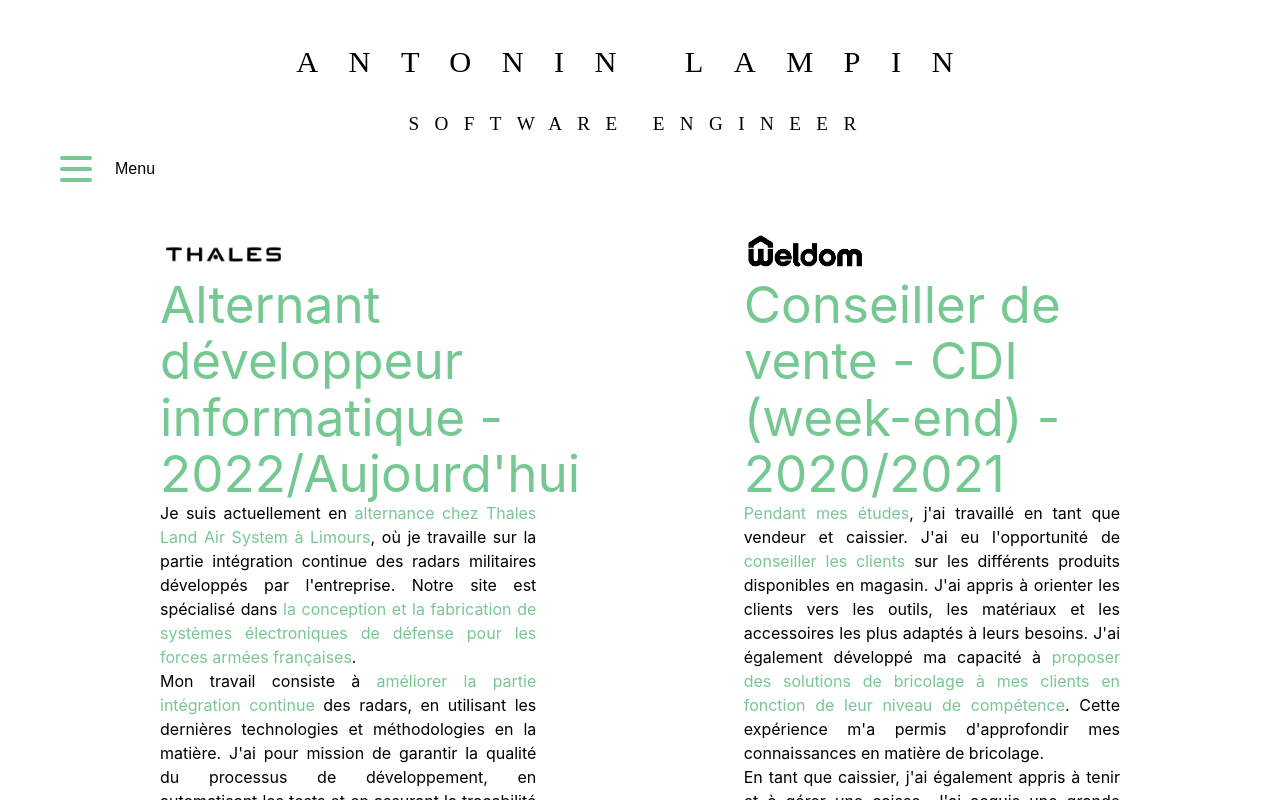
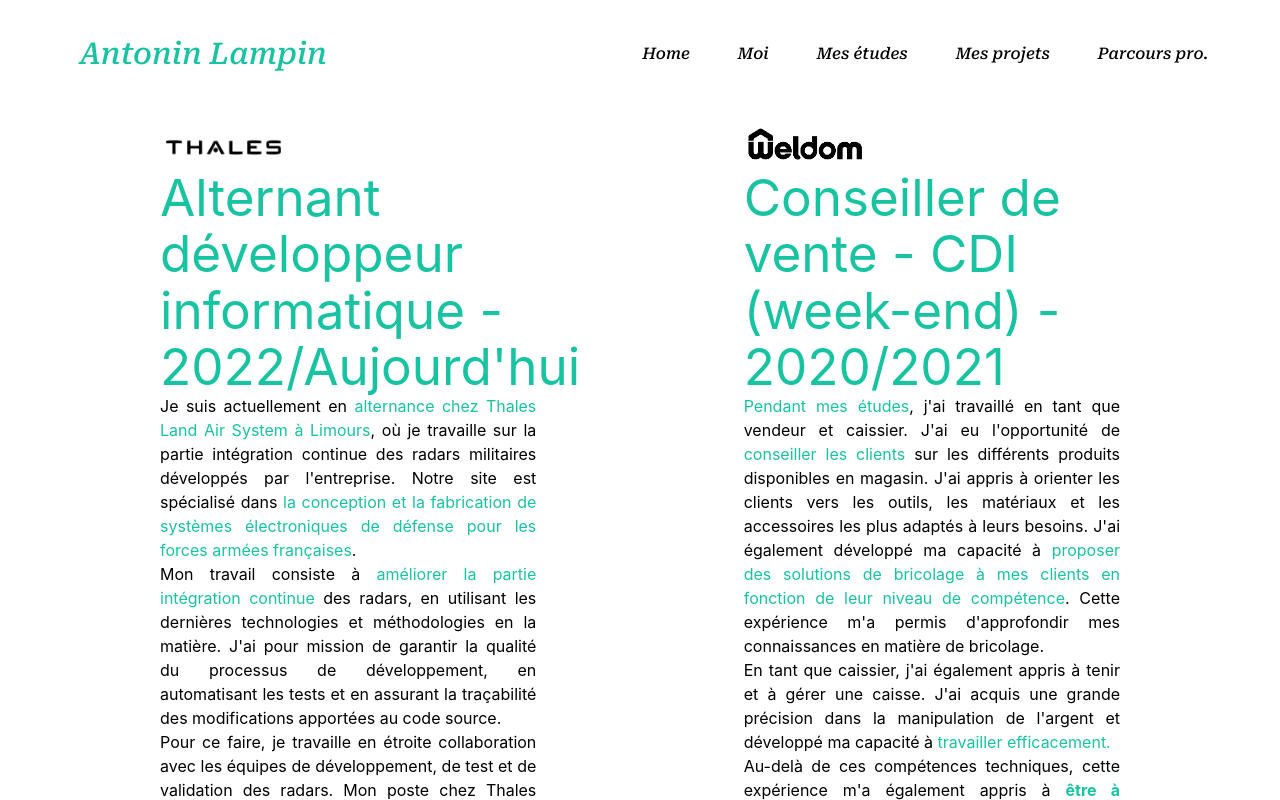
Before and after one commit to AntoninLmp/Portfolio, a React (Vite) app: page /parcoursProfessionnel in a window 1280 px wide. Shown: the top 800 px of the page. Built offline with nearby package versions, Linux system fonts and the light colour scheme.

Commit message:
[Feature] New Header

```diff
--- a/src/Carrer/CarrerPath.jsx
+++ b/src/Carrer/CarrerPath.jsx
@@ -1,4 +1,3 @@
-import Navbar from '../Global/Navbar.jsx';
 import Header from "../Global/Header";
 import '../index.css';
 import './CarrerPath.css';
@@ -14,7 +13,6 @@ function CarrerPath() {
     return (
         < >
             <Header></Header>
-            <Navbar></Navbar>
             <section className='d_flex mx_10 flex_wrap justify_b'>
                 <article className='entreprise'>
                     <img src={thales} alt='Thales Logo' className='img_carrer_entreprise' />
--- a/src/Global/Header.jsx
+++ b/src/Global/Header.jsx
@@ -1,10 +1,31 @@
 import '../index.css'
+import {Link} from "react-router-dom";
 
 function Header (){
     return (
         <>
-            <div className="nameBase" id="FirstLastName">Antonin lampin</div>
-            <div className="nameBase" id="DescriptionName">Software engineer</div>
+            {/*<div className="nameBase" id="FirstLastName">Antonin lampin</div>
+            <div className="nameBase" id="DescriptionName">Software engineer</div>*/}
+            <nav className={"flex justify-between font-roboto font-medium italic items-center mt-4"}>
+                <a href="#" className={"m-5 ml-20 text-black c_green text-3xl"}>Antonin Lampin</a>
+                <ul className={"flex mr-12"}>
+                    <li className={"m-6 transform transition-transform hover:scale-150"}>
+                        <Link to={"/Home"} className={"text-black hover:text-green-400"}>Home</Link>
+                    </li>
+                    <li className={"m-6 transform transition-transform hover:scale-150"}>
+                        <Link to={"/AntoninLampin"} className={"text-black hover:text-green-400 "}>Moi</Link>
+                    </li>
+                    <li className={"m-6 transform transition-transform hover:scale-150"}>
+                        <Link to={"/Studies"} className={"text-black hover:text-green-400"}>Mes études</Link>
+                    </li>
+                    <li className={"m-6 transform transition-transform hover:scale-150"}>
+                        <Link to={"/Project"} className={"text-black hover:text-green-400"}>Mes projets</Link>
+                    </li>
+                    <li className={"m-6 transform transition-transform hover:scale-150"}>
+                        <Link to={"/parcoursProfessionnel"} className={"text-black hover:text-green-400"}>Parcours pro.</Link>
+                    </li>
+                </ul>
+            </nav>
         </>
     );
 }
--- a/src/Global/Navbar.jsx
+++ /dev/null
@@ -1,57 +0,0 @@
-import { useState } from "react";
-import { Link } from 'react-router-dom';
-import '../index.css';
-
-function Menu() {
-    let menuOpen, setMenuOpen;
-    [menuOpen, setMenuOpen] = useState(false);
-    let transitionMenu, setTransitionMenu;
-    [transitionMenu, setTransitionMenu] = useState(null);
-
-
-    const toggleMenu = () => {
-        setMenuOpen(!menuOpen);
-        if (menuOpen) {setTransitionMenu('list_item')}
-      };
-
-    return (
-        <nav className='Navbar'>
-            <div className="d_flex mx-1e">
-                <div className="container nav-container">
-                    <input className="checkbox" type="checkbox" name="" id="" onClick={toggleMenu}/>
-                    <div className="hamburger-lines">
-                        <span className="line line1"></span>
-                        <span className="line line2"></span>
-                        <span className="line line3"></span>
-                    </div>
-                </div>
-                <p className="text_menu">Menu</p>
-            </div>
-
-            {/* Afficher les liens si le menu est ouvert */}
-            <nav>
-                { menuOpen ? (
-                    <ul className="list_display">
-                        <li className={transitionMenu}>
-                            <Link to={"/Home"} className="c_green">Home</Link>
-                        </li>
-                        <li className={transitionMenu}>
-                            <Link to={"/AntoninLampin"} className={"text-black"}>Moi</Link>
-                        </li>
-                        <li className={transitionMenu}>
-                            <Link to={"/Studies"} className="c_green">Etudes</Link>
-                        </li>
-                        <li className={transitionMenu}>
-                            <Link to={"/Project"} className={"text-black"}>Projet</Link>
-                        </li>
-                        <li className={transitionMenu}>
-                            <Link to={"/parcoursProfessionnel"} className="c_green">Parcours pro.</Link>
-                        </li>
-                    </ul>
-                ) : null }
-            </nav>
-        </nav>
-    )
-}
-
-export default Menu;
--- a/src/Home/Main.jsx
+++ b/src/Home/Main.jsx
@@ -4,7 +4,7 @@ import './css/Home.css';
 import '../index.css';
 import HeaderHomePage from './HeaderHomePage.jsx';
 import MainContent from './MainContent.jsx';
-import Navbar from '../Global/Navbar.jsx';
+import Header from "../Global/Header.jsx";
 import Footer from "../Global/Footer.jsx";
 
 
@@ -13,12 +13,8 @@ const MainPage = () => {
         <>
             <div>
                 <div className="fullscreen">
-                    <section>
-                        <div className="nameBase" id="FirstLastName">Antonin lampin</div>
-                        <div className="nameBase" id="DescriptionName">Software engineer</div>
-                    </section>
+                    <Header></Header>
                     <header className='d_flex h_100'>
-                        <Navbar></Navbar>
                         <HeaderHomePage></HeaderHomePage>
                     </header>
                 </div>
--- a/src/Home/MainStart.jsx
+++ b/src/Home/MainStart.jsx
@@ -3,7 +3,6 @@ import { Outlet } from "react-router-dom";
 
 import HeaderHomePage from './HeaderHomePage.jsx';
 import MainContent from './MainContent.jsx';
-import Navbar from '../Global/Navbar.jsx';
 import StartName from './Starter.jsx';
 import Footer from "../Global/Footer.jsx";
 import Header from "../Global/Header";
@@ -30,7 +29,6 @@ const MainPage = () => {
                 <div className="fullscreen">
                     <Header></Header>
                     <header className='d_flex h_100'>
-                        <Navbar></Navbar>
                         <HeaderHomePage></HeaderHomePage>
                     </header>
                 </div>
--- a/src/Personnal/PersonalPage.jsx
+++ b/src/Personnal/PersonalPage.jsx
@@ -1,14 +1,12 @@
 import '../index.css';
 
 import Header from "../Global/Header";
-import Navbar from "../Global/Navbar.jsx";
 import Footer from "../Global/Footer.jsx";
 
 const PersonalPage = () => {
     return (
         <>
             <Header></Header>
-            <Navbar></Navbar>
             <Footer></Footer>
         </>
     );
--- a/src/Projects/Project.jsx
+++ b/src/Projects/Project.jsx
@@ -1,6 +1,5 @@
 import '../index.css';
 
-import Navbar from "../Global/Navbar.jsx";
 import Header from "../Global/Header";
 import Footer from "../Global/Footer.jsx";
 
@@ -9,7 +8,6 @@ const Project = () => {
         <>
             <Header></Header>
             <div className="d_flex">
-                <Navbar></Navbar>
                 <section>
                     <article>
                         Bonjour
--- a/src/Studies/Studies.jsx
+++ b/src/Studies/Studies.jsx
@@ -1,7 +1,6 @@
 import '../index.css';
 
 import Header from "../Global/Header.jsx";
-import Navbar from "../Global/Navbar.jsx";
 import Footer from "../Global/Footer.jsx";
 
 const Studies = () => {
@@ -9,7 +8,6 @@ const Studies = () => {
         <>
             <Header></Header>
             <div className="d_flex">
-                <Navbar></Navbar>
                 <section>
                     <article>
                         Studies
--- a/src/index.css
+++ b/src/index.css
@@ -1,4 +1,4 @@
-/* Tailwind usefully directives */
+@import url('https://fonts.googleapis.com/css2?family=Roboto+Serif:ital,opsz,wght@0,8..144,200;0,8..144,300;0,8..144,500;0,8..144,700;1,8..144,200;1,8..144,300;1,8..144,500;1,8..144,700&display=swap'); /* Tailwind usefully directives */
 @tailwind base;
 @tailwind components;
 @tailwind utilities;
@@ -86,29 +86,14 @@ body{
   background-color: #ffffff;
   color: black;
 }
+
+.font-roboto{
+  font-family: 'Roboto Serif', serif;
+}
+
 /* =================== COLOR =================== */
 .c_green {
-  color: #76c893;
-}
-/* =================== BACKGROUND =================== */
-.bg_black {
-  background-color: black;
-}
-
-.bg_yellow {
-  background-color: #ffd6a5;
-}
-
-.bg_green {
-  background-color: #25a244;
-}
-
-.bg_blue {
-  background-color: #bde0fe;
-}
-
-.bg_white {
-  background-color: rgb(212, 226, 209);
+  color: #18C3A1;
 }
 
 /* =================== DISPLAY MODES ===================*/
@@ -145,7 +130,9 @@ body{
 .text_center{
   text-align: center;
 }
-
+.text_shadow{
+  text-shadow: 1px 1px 2px;
+}
 /* =================== WIDTH/HEIGHT MODES ===================*/
 
 .w_100 {
@@ -222,12 +209,6 @@ body{
   /* font-family: 'Bebas Neue', cursive; */
 }
 
-.Header_desc{
-  font-size: 1.4em;
-  font-style: initial;
-  font-weight: 200;
-  margin-right: 5px;
-}
 .nameBase{
   font-family: 'Raleway';
   text-transform: uppercase;
```
Also changed, not shown: src/Home/HeaderHomePage.jsx (+6 -5 lines).
